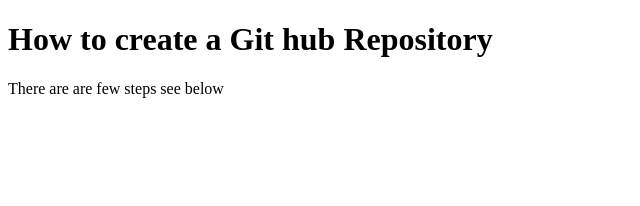
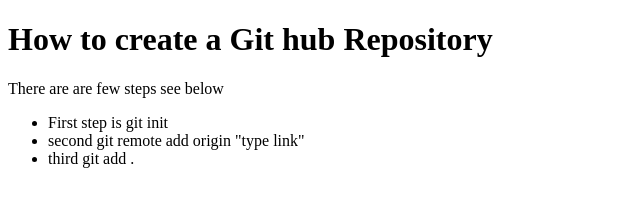
Before and after one commit to ihamzapro/firstRepository, a plain HTML site: page index.html in a window 1280 px wide. Shown: the whole page, without its empty margins (0-640 px from the left). Drawn offline with Linux system fonts and the light colour scheme.

Commit message:
few steps

```diff
--- a/index.html
+++ b/index.html
@@ -9,6 +9,10 @@
 <body>
     <h1>How to create a Git hub Repository</h1>
     There are are few steps see below
-
+    <ul>
+        <li>First step is git init</li>
+        <li>second git remote add origin "type link"</li>
+        <li>third git add .</li>
+    </ul>
 </body>
 </html>
```
